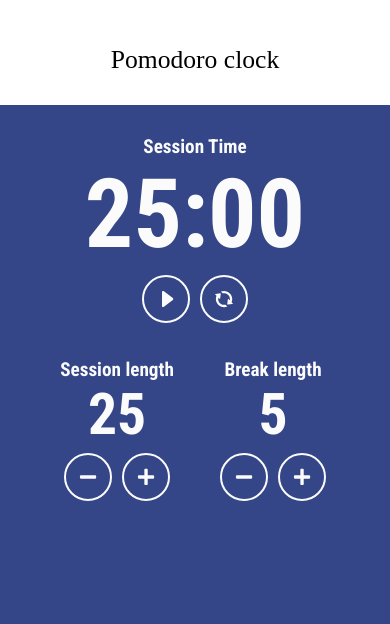
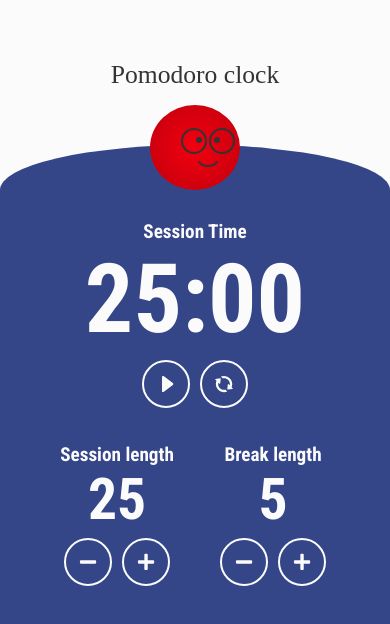
Before and after one commit to fermercadal/pomodoro-clock, a React (Create React App) app: page / in a window 390 px wide. Shown: the top 624 px of the page. Built offline with nearby package versions, Linux system fonts and the light colour scheme; a web font is replaced by a local one.

Commit message:
Update mobile styles

```diff
--- a/src/App.js
+++ b/src/App.js
@@ -3,6 +3,7 @@ import './App.scss';
 
 import TimeInput from './Components/TimeInput/TimeInput';
 import Clock from './Components/Clock/Clock';
+import Tomato from './Components/Tomato/Tomato';
 
 import Sound from './sound.mp3';
 
@@ -192,6 +193,8 @@ class App extends Component {
         <main id="clock" className="clock">
           <h1>Pomodoro clock</h1>
 
+          <Tomato />
+
           <div class="clock-container">
             <Clock
               handlePlay={ this.handlePlay }
--- a/src/App.scss
+++ b/src/App.scss
@@ -1,3 +1,5 @@
+@import './Variables';
+
 * {
   box-sizing: border-box;
 }
@@ -6,16 +8,6 @@ body {
   font-size: 16px;
   font-family: 'Roboto Condensed', sans-serif;
 }
-
-/* Breakpoints */
-$small: 'min-width: 768px';
-$medium: 'min-width: 992px';
-$large: 'min-width: 1200px';
-
-/* Colors */
-$color-session: #344688;
-$color-break: #70AC0E;
-$color-white: #fbfbfb;
 
 .App.Session .clock-container {
   background-color: $color-session;
@@ -26,8 +18,9 @@ $color-white: #fbfbfb;
 }
 
 .clock-container {
-  height: calc(100vh - 105px);
-  overflow: hidden;
+  height: calc(100vh - 190px);
+  margin-top: 45px;
+  position: relative;
   transition: background-color .2s ease-in-out;
   width: 100%;
 
@@ -35,15 +28,28 @@ $color-white: #fbfbfb;
     height: auto;
     padding-bottom: 60px;
   }
+
+  &::before {
+    content: '';
+    width: 100%;
+    height: 90px;
+    background-color: inherit;
+    border-radius: 50% 50% 0 0;
+    position: absolute;
+    top: -45px;
+    left: 0;
+    z-index: 1;
+  }
 }
 
 .clock h1 {
-  background-color: white;
+  background-color: $color-white;
+  color: $color-black;
   font-family: 'Boogaloo', cursive;
   font-size: 1.6rem;
   font-weight: normal;
   margin: 0;
-  padding: 45px 30px 30px 30px;
+  padding: 60px 30px 15px 30px;
   text-align: center;
 }
 
@@ -52,7 +58,9 @@ $color-white: #fbfbfb;
   margin: 0 auto;
   padding: 15px 0;
   text-align: center;
+  position: relative;
   width: 80%;
+  z-index: 2;
 
   h2 {
     font-size: 1.2rem;
--- /dev/null
+++ b/src/Components/Tomato/Tomato.js
@@ -0,0 +1,34 @@
+import React, { Component } from 'react';
+import './Tomato.scss';
+
+class Tomato extends Component {
+  render() {
+    const cyclePrefix = this.props.title === 'Session' ? 'session' : 'break';
+
+    return (
+      <div className="tomato-container">
+        <div className="tomato">
+
+          <span className="face-container">
+            <span class="glasses">
+              <span className="cristal" />
+              <span className="cristal" />
+            </span>
+
+            <span class="sunglasses">
+              <span className="cristal" />
+              <span className="cristal" />
+            </span>
+
+            <span className="eye" />
+            <span className="eye" />
+
+            <span className="smile" />
+          </span>
+        </div>
+      </div>
+    );
+  }
+}
+
+export default Tomato;
--- /dev/null
+++ b/src/Components/Tomato/Tomato.scss
@@ -0,0 +1,112 @@
+@import '../../Variables';
+.tomato-container {
+  background-color: $color-white;
+  margin-bottom: -45px;
+}
+
+.tomato {
+  background: $color-red;
+  background: radial-gradient(circle, $color-red 0%, $color-dark-red 100%);
+  border-radius: 50%;
+  display: flex;
+
+  margin: 0 auto;
+  padding-left: 26px;
+
+  justify-content: center;
+  align-items: center;
+
+  position: relative;
+  overflow: hidden;
+
+  height: 85px;
+  width: 90px;
+
+  z-index: 3;
+
+  .face-container {
+    position: relative;
+  }
+
+  .eye {
+    background-color: $color-black;
+    border-radius: 50%;
+    display: inline-block;
+    height: 6px;
+    margin: 0 6px;
+    width: 6px;
+  }
+
+  .smile {
+    display: flex;
+    flex-flow: row nowrap;
+    align-items: flex-end;
+    margin: 14px auto 0 auto;
+    width: 20px;
+    height: 6px;
+    overflow: hidden;
+
+    &::before {
+      display: block;
+      background-color: transparent;
+      border: 2px solid $color-black;
+      border-radius: 50%;
+      box-sizing: border-box;
+      content: '';
+      height: 200%;
+      width: 100%;
+    }
+  }
+
+  .glasses {
+    display: flex;
+    flex-flow: row nowrap;
+    justify-content: space-between;
+    left: -25%;
+    position: absolute;
+    transform: translateX(200px);
+    top: 0px;
+    transition: transform .4s ease-in-out;
+    width: 150%;
+
+    .cristal {
+      border: 2px solid $color-black;
+      border-radius: 50%;
+      display: inline-block;
+      height: 26px;
+      width: 26px;
+    }
+  }
+
+  .sunglasses {
+    display: flex;
+    flex-flow: row nowrap;
+    justify-content: space-between;
+    left: -25%;
+    position: absolute;
+    transform: translateX(-200px);
+    top: 0px;
+    transition: transform .4s ease-in-out;
+    width: 150%;
+
+    .cristal {
+      background-color: $color-black;
+      border-radius: 50%;
+      display: inline-block;
+      height: 26px;
+      width: 26px;
+    }
+  }
+}
+
+
+.App.Session {
+  .glasses {
+    transform: translateX(0px);
+  }
+}
+.App.Break {
+  .sunglasses {
+    transform: translateX(0px);
+  }
+}
--- /dev/null
+++ b/src/Variables.scss
@@ -0,0 +1,14 @@
+/* Breakpoints */
+$small: 'min-width: 768px';
+$medium: 'min-width: 992px';
+$large: 'min-width: 1200px';
+
+/* Colors */
+$color-break: #70AC0E;
+$color-session: #344688;
+
+$color-white: #fbfbfb;
+$color-black: #333333;
+
+$color-red: #F3000F;
+$color-dark-red: #bf000d;
```
